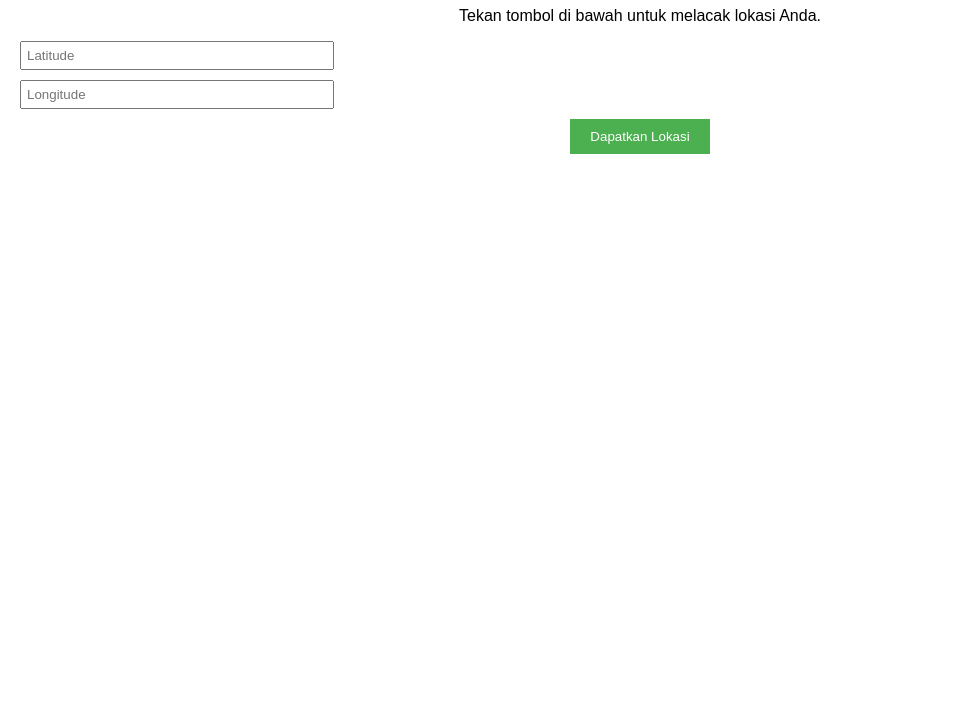
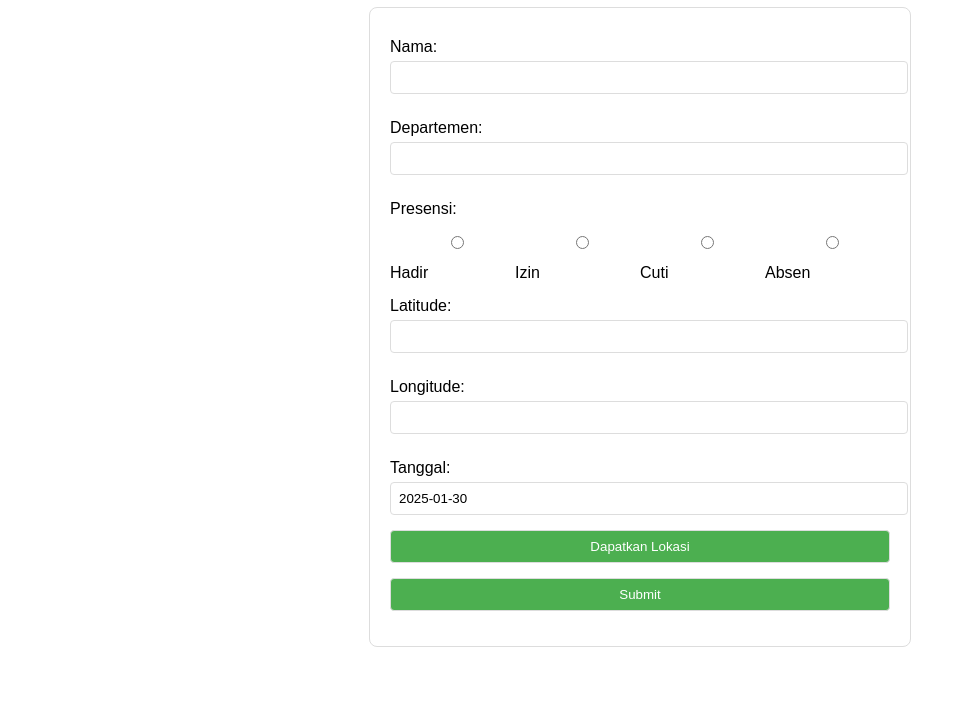
Before and after one commit to ikhsan-rd/geolocation-presensi, a plain HTML site: page index.html in a window 1280 px wide. Shown: the part 73-800 px from the top of the page, without its empty margins (0-954 px from the left). Drawn offline with Linux system fonts and the light colour scheme; no server answers.

Commit message:
Update index.html
Full Form

```diff
--- a/index.html
+++ b/index.html
@@ -3,89 +3,125 @@
 <head>
   <meta charset="UTF-8">
   <meta name="viewport" content="width=device-width, initial-scale=1.0">
-  <title>Location Tracker</title>
+  <title>Form Absensi</title>
   <style>
     body {
       font-family: Arial, sans-serif;
-      text-align: center;
       margin: 20px;
     }
-    #error-message {
-      color: red;
-      display: none;
+    form {
+      max-width: 500px;
+      margin: auto;
+      padding: 20px;
+      border: 1px solid #ddd;
+      border-radius: 8px;
     }
-    #latitude, #longitude {
-      margin: 10px 0;
-      padding: 5px;
-      width: 80%;
-      max-width: 300px;
+    label {
       display: block;
+      margin: 10px 0 5px;
+    }
+    input, select, button {
+      width: 100%;
+      padding: 8px;
+      margin-bottom: 15px;
+      border: 1px solid #ddd;
+      border-radius: 4px;
     }
     button {
       background-color: #4CAF50;
       color: white;
-      padding: 10px 20px;
-      border: none;
       cursor: pointer;
     }
     button:disabled {
       background-color: #aaa;
       cursor: not-allowed;
     }
+    .radio-group {
+      display: flex;
+      justify-content: space-between;
+    }
+    .radio-group label {
+      flex: 1;
+    }
   </style>
 </head>
 <body>
-  <h1>Pelacakan Lokasi</h1>
-  <p>Tekan tombol di bawah untuk melacak lokasi Anda.</p>
-  <input type="text" id="latitude" placeholder="Latitude" readonly>
-  <input type="text" id="longitude" placeholder="Longitude" readonly>
-  <button id="get-location" onclick="triggerLocation()">Dapatkan Lokasi</button>
-  <p id="error-message"></p>
+  <h1>Form Absensi</h1>
+  <form id="absenForm">
+    <label for="nama">Nama:</label>
+    <input type="text" id="nama" name="nama" required>
 
-  <!-- Hidden input for passing data to Jotform -->
-  <input type="hidden" id="is-location-set" value="false">
+    <label for="departemen">Departemen:</label>
+    <input type="text" id="departemen" name="departemen" required>
+
+    <label>Presensi:</label>
+    <div class="radio-group">
+      <label><input type="radio" name="presensi" value="Hadir" required> Hadir</label>
+      <label><input type="radio" name="presensi" value="Izin"> Izin</label>
+      <label><input type="radio" name="presensi" value="Cuti"> Cuti</label>
+      <label><input type="radio" name="presensi" value="Absen"> Absen</label>
+    </div>
+
+    <label for="latitude">Latitude:</label>
+    <input type="text" id="latitude" name="latitude" readonly>
+
+    <label for="longitude">Longitude:</label>
+    <input type="text" id="longitude" name="longitude" readonly>
+
+    <label for="tanggal">Tanggal:</label>
+    <input type="text" id="tanggal" name="tanggal" readonly>
+
+    <button type="button" id="getLocationButton">Dapatkan Lokasi</button>
+    <button type="submit">Submit</button>
+  </form>
 
   <script>
-    function triggerLocation() {
-      const latitudeField = document.getElementById("latitude");
-      const longitudeField = document.getElementById("longitude");
-      const errorMessage = document.getElementById("error-message");
-      const hiddenField = document.getElementById("is-location-set");
+    // Set tanggal otomatis
+    document.getElementById('tanggal').value = new Date().toISOString().split('T')[0];
 
-      // Reset sebelumnya
-      latitudeField.value = "";
-      longitudeField.value = "";
-      errorMessage.style.display = "none";
-      hiddenField.value = "false";
+    // Get IP address
+    let userIP = '';
+    fetch('https://api.ipify.org?format=json')
+      .then(response => response.json())
+      .then(data => {
+        userIP = data.ip;
+      });
 
+    // Get location
+    document.getElementById('getLocationButton').addEventListener('click', function() {
       if (navigator.geolocation) {
-        navigator.geolocation.getCurrentPosition(
-          (position) => {
-            // Jika lokasi berhasil didapatkan
-            latitudeField.value = position.coords.latitude;
-            longitudeField.value = position.coords.longitude;
-            hiddenField.value = "true"; // Tandai lokasi sudah diatur
-          },
-          (error) => {
-            // Jika pengguna menolak akses lokasi
-            errorMessage.style.display = "block";
-            if (error.code === error.PERMISSION_DENIED) {
-              errorMessage.textContent = `
-                Izin lokasi ditolak. Harap periksa pengaturan lokasi di browser Anda, lalu coba lagi.
-              `;
-            } else {
-              errorMessage.textContent =
-                "Tidak dapat melacak lokasi. Coba lagi nanti.";
-            }
-          }
-        );
+        navigator.geolocation.getCurrentPosition(function(position) {
+          document.getElementById('latitude').value = position.coords.latitude;
+          document.getElementById('longitude').value = position.coords.longitude;
+        }, function() {
+          alert('Gagal mendapatkan lokasi.');
+        });
       } else {
-        // Jika browser tidak mendukung geolocation
-        errorMessage.style.display = "block";
-        errorMessage.textContent =
-          "Browser Anda tidak mendukung pelacakan lokasi.";
+        alert('Browser Anda tidak mendukung geolokasi.');
       }
-    }
+    });
+
+    // Submit form
+    document.getElementById('absenForm').addEventListener('submit', function(e) {
+      e.preventDefault();
+
+      const formData = new FormData(this);
+      formData.append('ip', userIP);
+
+      fetch('https://script.google.com/macros/s/YOUR_SCRIPT_ID/exec', {
+        method: 'POST',
+        body: formData
+      })
+      .then(response => response.json())
+      .then(data => {
+        alert(data.message);
+        this.reset();
+      })
+      .catch(error => {
+        alert('Gagal mengirim data.');
+        console.error(error);
+      });
+    });
   </script>
 </body>
 </html>
```
